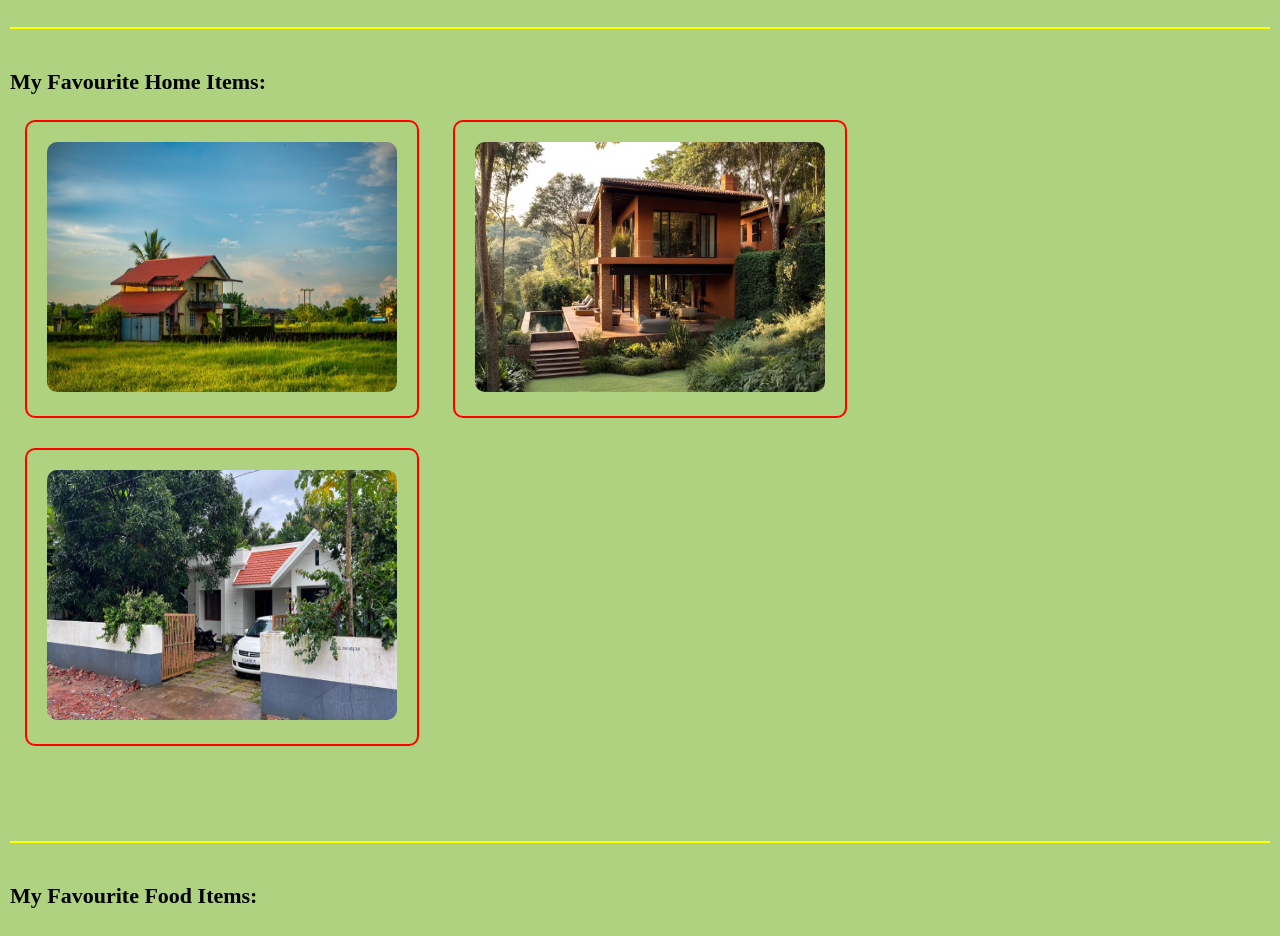
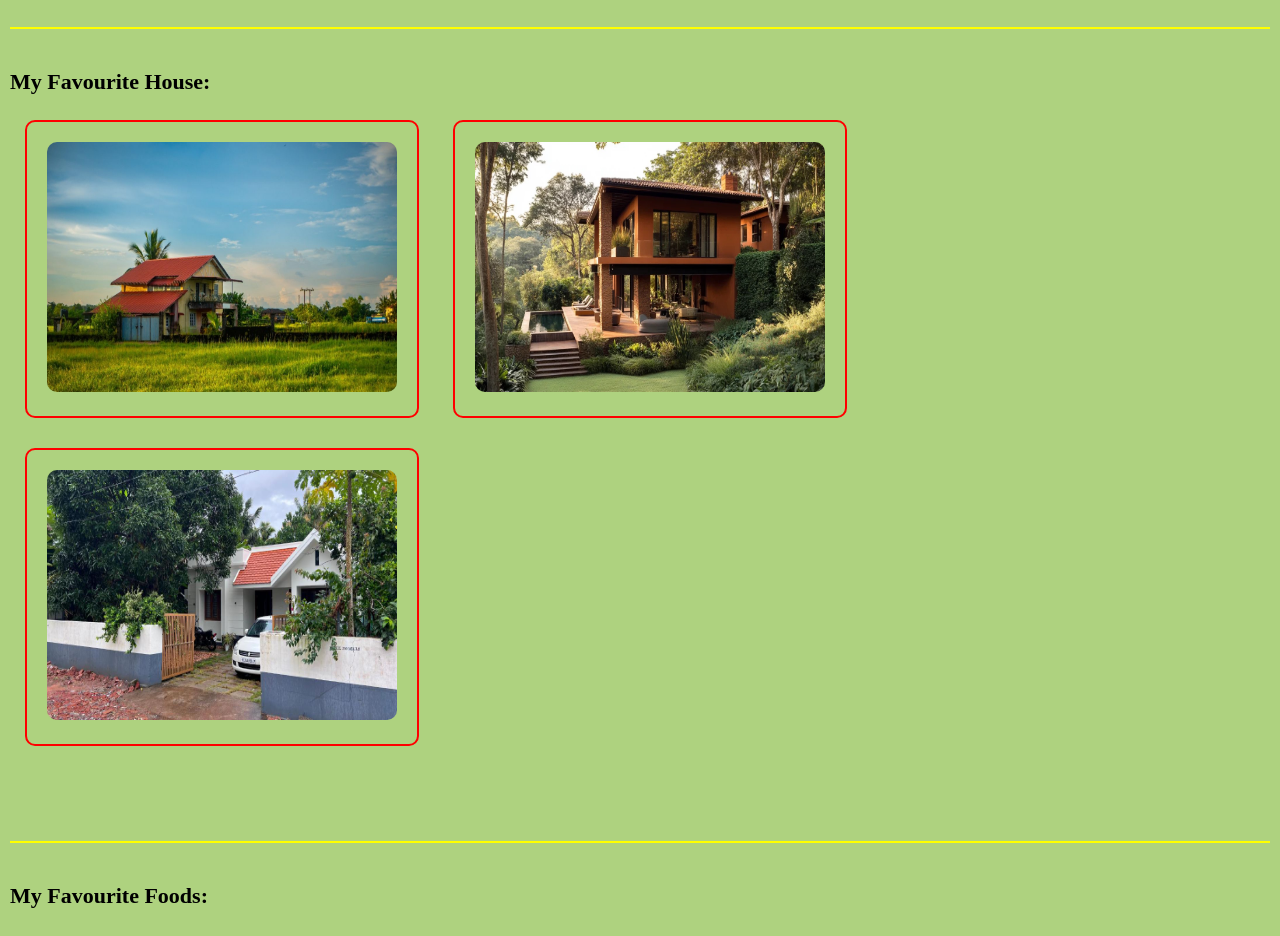
Before and after one commit to ZakariyaHussain/Basic-Web-Explore, a plain HTML site: page index.html in a window 1280 px wide. Shown: the part 830-1766 px from the top of the page. Drawn offline with Linux system fonts and the light colour scheme.

Commit message:
Heading changes

```diff
--- a/index.html
+++ b/index.html
@@ -31,7 +31,7 @@
             <li>Green Vegitables</li>
         </ol>
         <div class="favourite-home">
-            <h3 class="heading3">My Favourite Home Items: </h3>
+            <h3 class="heading3">My Favourite House: </h3>
             <div class="himg">
                 <img src="image/home-1.jpg" alt="">
             </div>
@@ -43,7 +43,7 @@
             </div>
         </div>
         <div class="favourite-food">
-            <h3 class="heading3">My Favourite Food Items: </h3>
+            <h3 class="heading3">My Favourite Foods: </h3>
             <div class="imgs">
                 <div class="img">
                     <img src="image/polao.jpeg" alt="">
```
